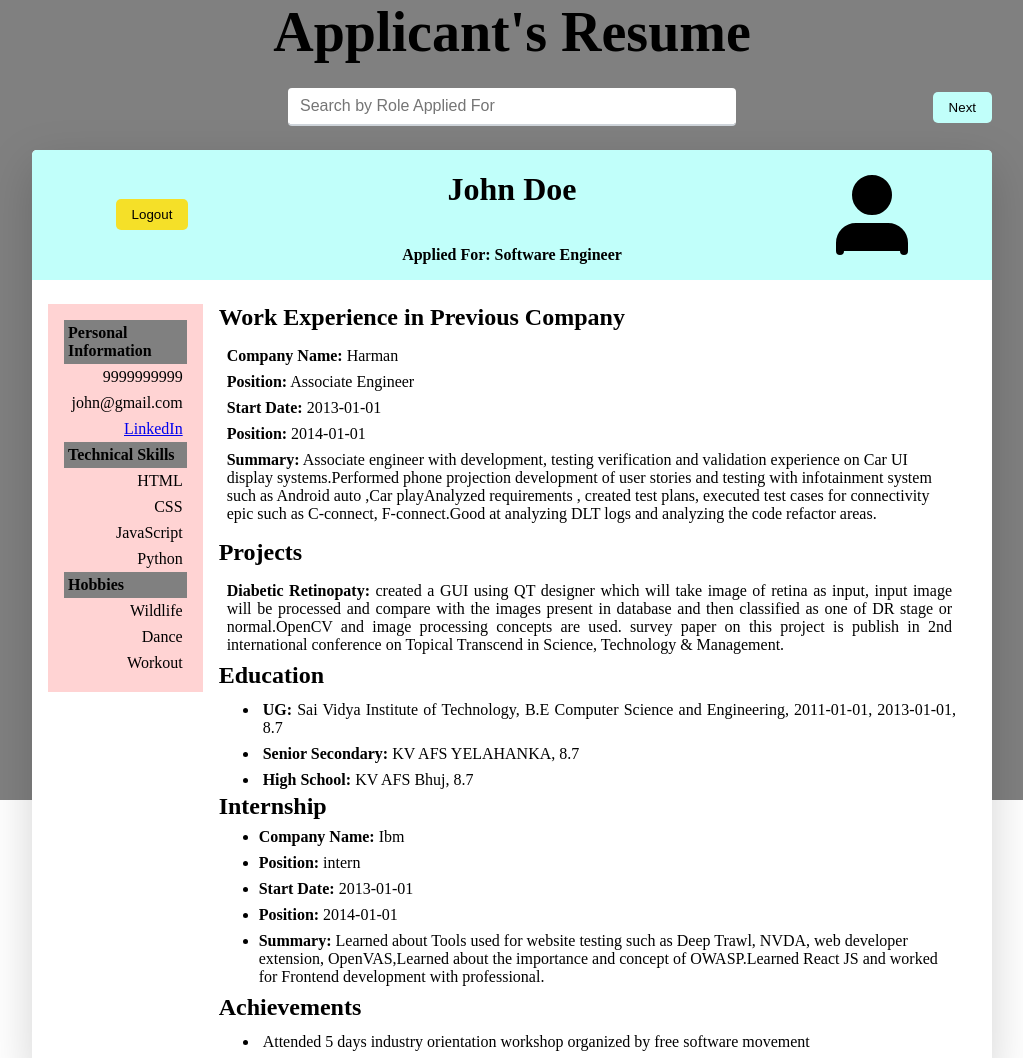
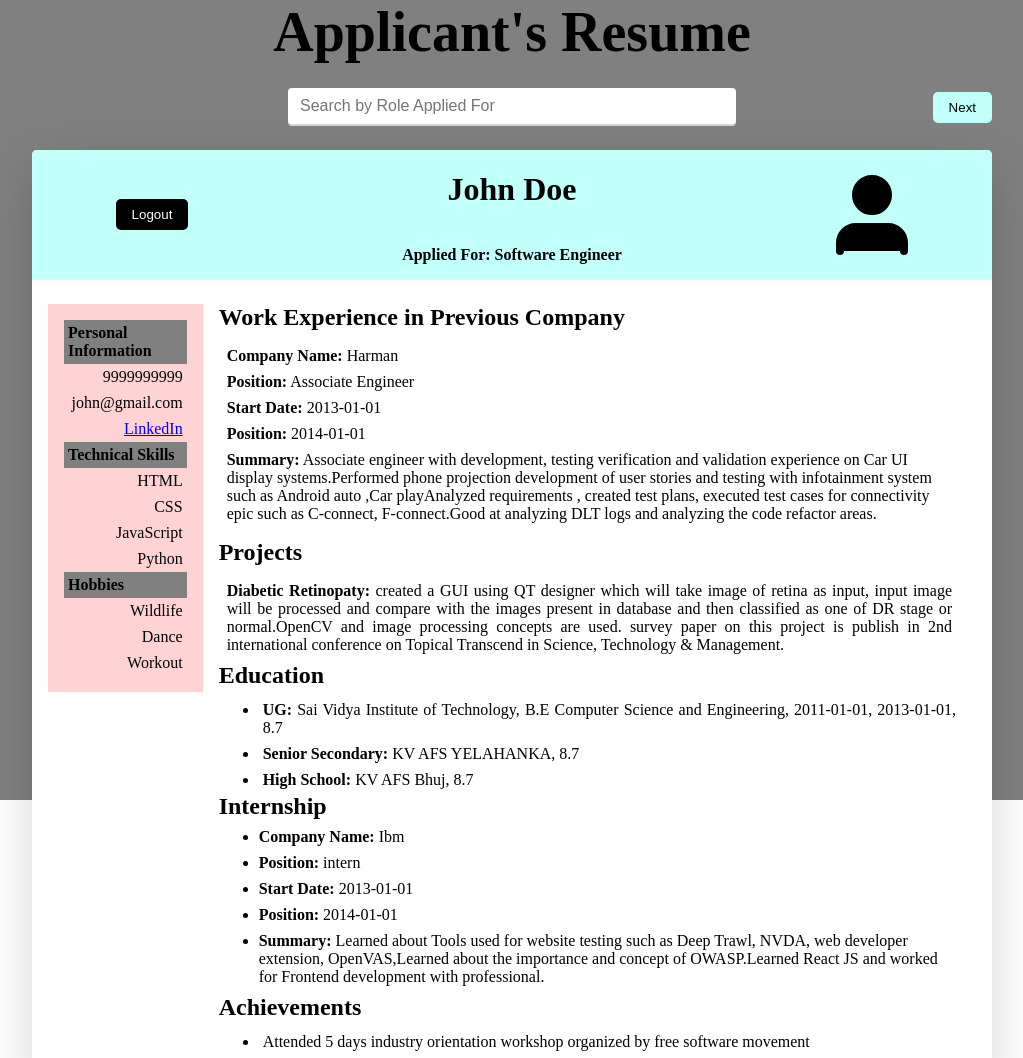
Before and after one commit to gbrar1992/Gurshobit-AdvancedJavascript_gradedproj2, a plain HTML site: page ResumeApp/resume.html in a window 1280 px wide. Shown: the top 1058 px of the page, without its empty margins (128-1151 px from the left). Drawn offline with Linux system fonts and the light colour scheme; sample sign-in values are in the browser's storage.

Commit message:
Readme & BG Color CSS Update
Readme & BG Color CSS Update

```diff
--- a/ResumeApp/css/style.css
+++ b/ResumeApp/css/style.css
@@ -36,6 +36,10 @@ body{
 
 .background-white{
     background-color: #ffffff;
+}
+
+.background-black{
+    background-color: #000000;
 }
 
 .background-grey{
--- a/ResumeApp/resume.html
+++ b/ResumeApp/resume.html
@@ -23,7 +23,7 @@
                     <div class="row background-white rounded-lg shadow-lg" id="resumeDiv">
                         <div class="col-12">
                             <div class="row justify-content-between align-items-center background-sky-blue mb-2 rounded-top-lg">
-                                <div class="col-3"><div class="div-flex justify-content-center align-items-center"><button class="button background-yellow" id="logoutButton">Logout</button></div></div>
+                                <div class="col-3"><div class="div-flex justify-content-center align-items-center"><button class="button background-black text-white" id="logoutButton">Logout</button></div></div>
                                 <div class="col-6">
                                     <div class="div-flex flex-column">
                                         <h1 class="text-center" id="personNameText">John Doe</h1>
```
Also changed, not shown: 1 other file.
